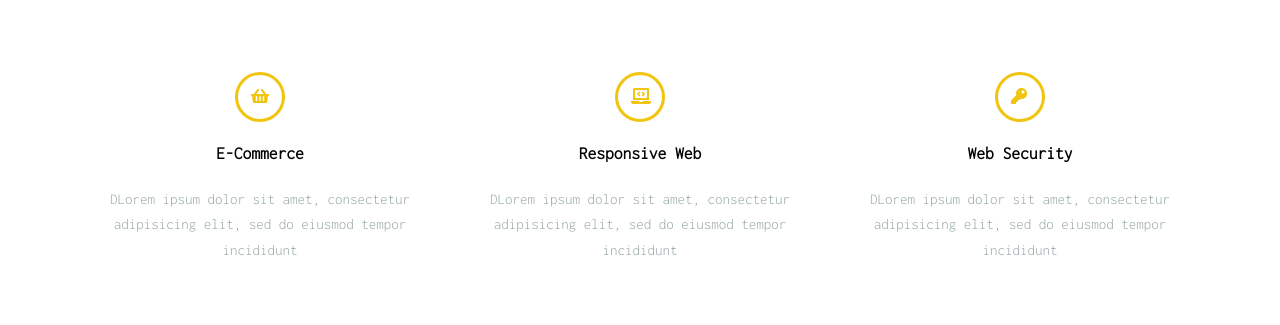
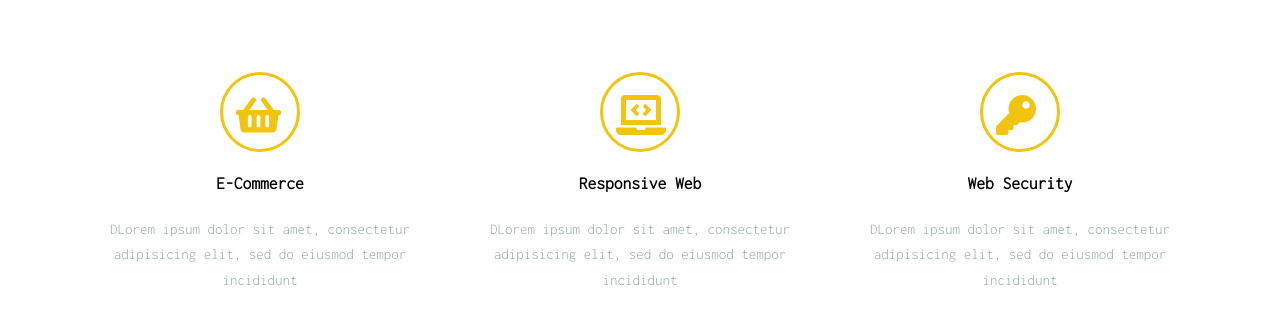
Before and after one commit to trojek71/projekt-3-6, a plain HTML site: page index.html in a window 1280 px wide. Shown: the part 765-1090 px from the top of the page. Drawn offline with Linux system fonts and the light colour scheme; a web font is replaced by a local one.

Commit message:
Fix icons in service section

```diff
--- a/sass/style.scss
+++ b/sass/style.scss
@@ -178,8 +178,8 @@ font-family: $font-text;
     border: solid;
     border-color:#f1c40f;
     border-radius:50%;
-    height:50px;
-    width:50px;
+    height:80px;
+    width:80px;
     margin: 0 0 0 5px;
 
 }
@@ -192,6 +192,7 @@ font-family: $font-text;
     vertical-align: middle;
     text-align: center;
     padding-left:13px;
+    font-size:40px;
 
 
 }
```
Also changed, not shown: css/style.css, 1 other file.
